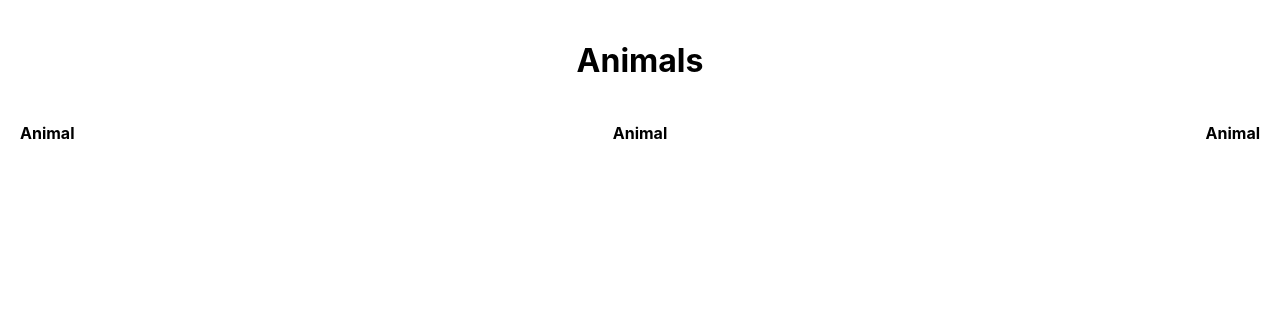
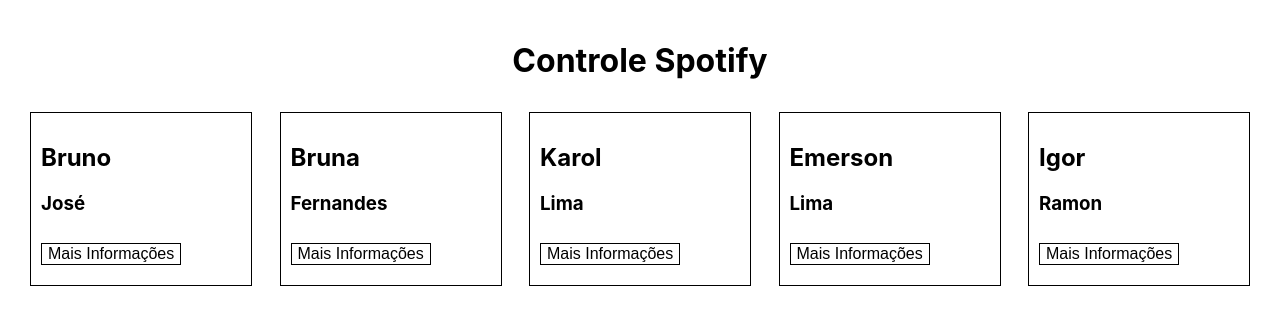
Before and after one commit to brunozn/react-components-with-props, a React (Create React App) app: page / in a window 1280 px wide. Shown: the top 324 px of the page. Built offline with nearby package versions, Linux system fonts and the light colour scheme.

Commit message:
Criando um controle plano familia spotify

```diff
--- a/src/components/AnimalCard/AnimalCard.js
+++ /dev/null
@@ -1,6 +0,0 @@
-import React from "react";
-import "./AnimalCard.css";
-
-export default function AnimalCard() {
-  return <h4>Animal</h4>;
-}
--- /dev/null
+++ b/src/components/AnimalCard/UserCard.css
@@ -0,0 +1,15 @@
+.user-wrapper {
+    border: solid black 1px;
+    margin: 10px;
+    padding: 10px;
+    width: 200px;
+}
+
+.user-wrapper button {
+    font-size: 1em;
+    border: solid black 1px;
+    padding: 10;
+    background: none;
+    cursor: pointer;
+    margin: 10px 0;
+}
--- /dev/null
+++ b/src/components/AnimalCard/UserCard.js
@@ -0,0 +1,19 @@
+import React from "react";
+import "./UserCard.css";
+
+export default function AnimalCard({
+  name,
+  lastName,
+  additional,
+  showAdditional,
+}) {
+  return (
+    <div className="user-wrapper">
+      <h2>{name}</h2>
+      <h3>{lastName}</h3>
+      <button onClick={() => showAdditional(additional)}>
+        Mais Informações
+      </button>
+    </div>
+  );
+}
--- a/src/components/App/App.js
+++ b/src/components/App/App.js
@@ -2,14 +2,27 @@
 import "./App.css";
 
 import data from "./data";
-import AnimalCard from "../AnimalCard/AnimalCard";
+import UserCard from "../AnimalCard/UserCard";
+
+function showAdditional(additional) {
+  const alertInformation = Object.entries(additional)
+    .map((information) => `${information[0]}: ${information[1]}`)
+    .join("\n");
+  alert(alertInformation);
+}
 
 function App() {
   return (
     <div className="wrapper">
-      <h1> Animals</h1>
-      {data.map((animal) => (
-        <AnimalCard key={animal.name} name={animal.name} />
+      <h1> Controle Spotify</h1>
+      {data.map((user) => (
+        <UserCard
+          additional={user.additional}
+          key={user.name}
+          name={user.name}
+          lastName={user.lastName}
+          showAdditional={showAdditional}
+        />
       ))}
     </div>
   );
--- a/src/components/App/data.js
+++ b/src/components/App/data.js
@@ -1,28 +1,74 @@
 export default [
   {
-    name: "Lion",
-    scientificName: "Panthero leo",
-    size: 140,
-    diet: ["meat"],
-  },
-  {
-    name: "Gorilla",
-    scientificName: "Gorilla beringei",
-    size: 205,
-    diet: ["plants", "insects"],
-    additional: {
-      notes:
-        "This is the eastern gorilla. There is also a western gorilla that is a different species.",
+    name: "Bruno",
+    lastName: "José",
+    enteredInto: "00/00/2019",
+    valuePayable: 0.0,
+    currentDebt: 0.0,
+    payment: {
+      valuePaid: 0.0,
+      paymentDate: "00/00/2019",
+      FormOfPayment: "DepositoBB",
     },
   },
   {
-    name: "Zebra",
-    scientificName: "Equus quagga",
-    size: 322,
-    diet: ["plants"],
+    name: "Bruna",
+    lastName: "Fernandes",
+    enteredInto: "00/00/2019",
+    valuePayable: 0.0,
+    currentDebt: 0.0,
+    payment: {
+      valuePaid: 0.0,
+      paymentDate: "00/00/2019",
+      FormOfPayment: "DepositoBB",
+    },
     additional: {
-      notes: "There are three different species of zebra.",
-      link: "https://en.wikipedia.org/wiki/Zebra",
+      notes: "Notas",
+    },
+  },
+  {
+    name: "Karol",
+    lastName: "Lima",
+    enteredInto: "00/00/2019",
+    valuePayable: 0.0,
+    currentDebt: 0.0,
+    payment: {
+      valuePaid: 0.0,
+      paymentDate: "00/00/2019",
+      FormOfPayment: "DepositoBB",
+    },
+    additional: {
+      notes: "Notas",
+    },
+  },
+  {
+    name: "Emerson",
+    lastName: "Lima",
+    enteredInto: "00/00/2019",
+    valuePayable: 0.0,
+    currentDebt: 0.0,
+    payment: {
+      valuePaid: 0.0,
+      paymentDate: "00/00/2019",
+      FormOfPayment: "DepositoBB",
+    },
+    additional: {
+      notes: "Notas",
+    },
+  },
+  {
+    name: "Igor",
+    lastName: "Ramon",
+    enteredInto: "00/00/2019",
+    valuePayable: 0.0,
+    currentDebt: 0.0,
+    payment: {
+      valuePaid: 0.0,
+      paymentDate: "00/00/2019",
+      FormOfPayment: "DepositoBB",
+    },
+    additional: {
+      notes: "Notas",
     },
   },
 ];
```
Also changed, not shown: src/components/AnimalCard/AnimalCard.css (deleted).
